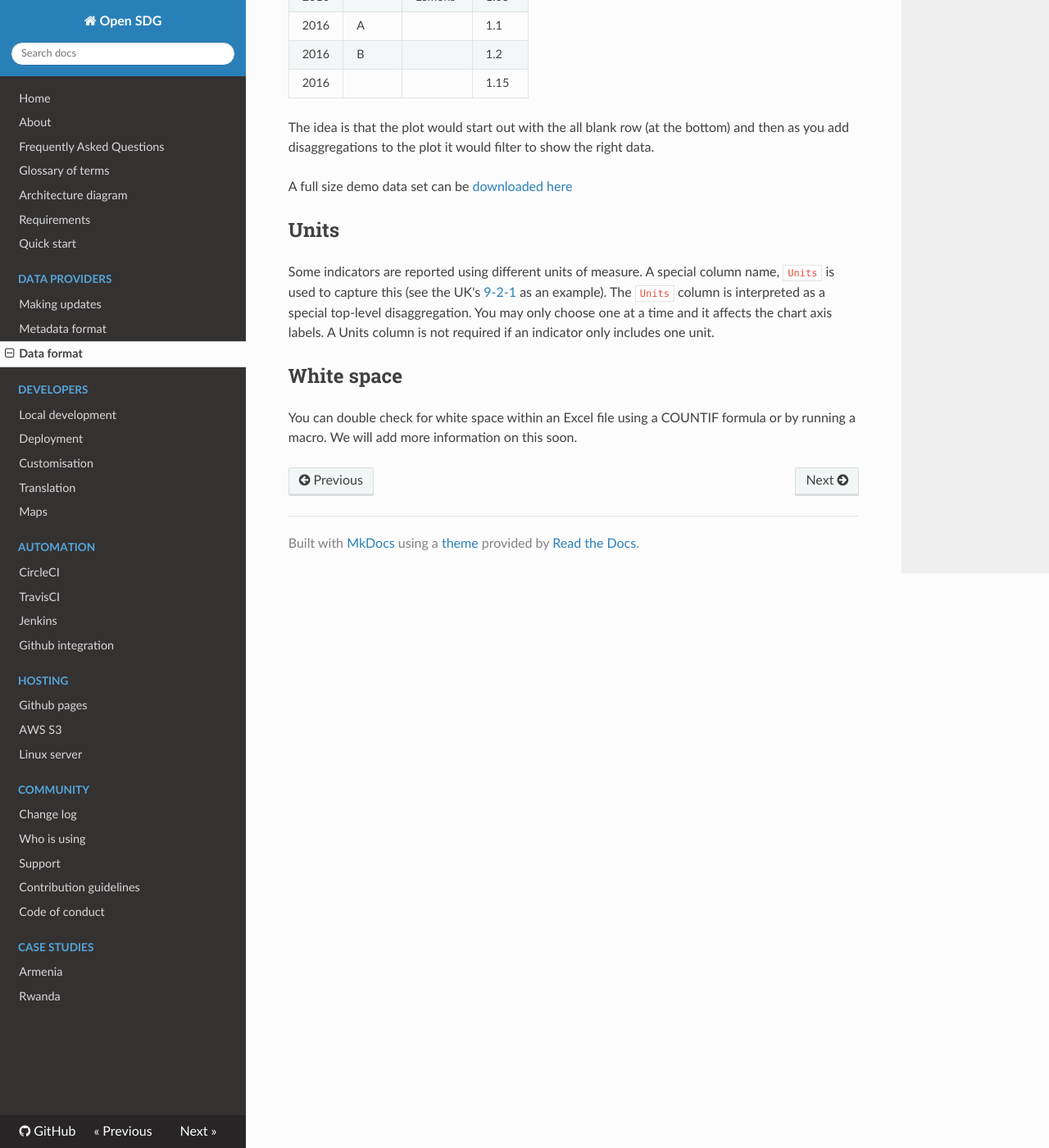
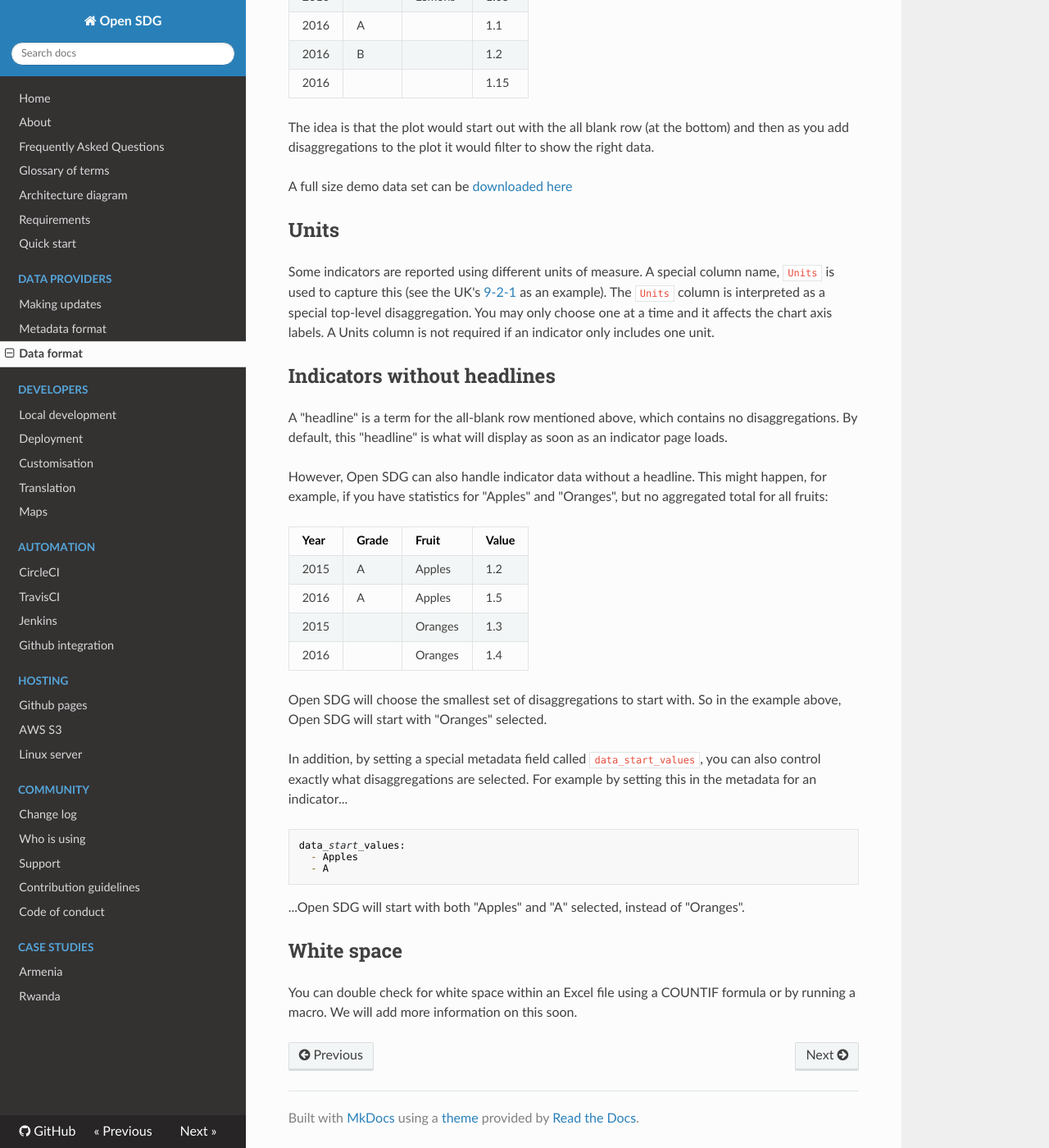
Before and after one commit to open-sdg/open-sdg, an MkDocs documentation site: the page built from docs/data-format.md, in a window 1280 px wide and 1400 px high, scrolled down 1696 px. Shown: the whole window at 82% size. Built offline with MkDocs 1.6.1, drawn with Linux system fonts in a browser that asks for light colours; nearby versions of some CDN libraries; old or Windows-style settings are respelled for this version of MkDocs.

Commit message:
Add section on 'indicators without headlines' in the documentation

````diff
--- a/docs/data-format.md
+++ b/docs/data-format.md
@@ -61,6 +61,31 @@ A full size demo data set can be [downloaded here](https://raw.githubusercontent
 
 Some indicators are reported using different units of measure. A special column name, `Units` is used to capture this (see the UK's [9-2-1](https://github.com/ONSdigital/sdg-data/blob/develop/data/indicator_9-2-1.csv) as an example). The `Units` column is interpreted as a special top-level disaggregation. You may only choose one at a time and it affects the chart axis labels. A Units column is not required if an indicator only includes one unit.
 
+## Indicators without headlines
+
+A "headline" is a term for the all-blank row mentioned above, which contains no disaggregations. By default, this "headline" is what will display as soon as an indicator page loads.
+
+However, Open SDG can also handle indicator data without a headline. This might happen, for example, if you have statistics for "Apples" and "Oranges", but no aggregated total for all fruits:
+
+|Year|Grade|Fruit   | Value|
+|:---|:----|:-------|:-----|
+|2015|A    |Apples  |1.2   |
+|2016|A    |Apples  |1.5   |
+|2015|     |Oranges |1.3   |
+|2016|     |Oranges |1.4   |
+
+Open SDG will choose the smallest set of disaggregations to start with. So in the example above, Open SDG will start with "Oranges" selected.
+
+In addition, by setting a special metadata field called `data_start_values`, you can also control exactly what disaggregations are selected. For example by setting this in the metadata for an indicator...
+
+```
+data_start_values:
+  - Apples
+  - A
+```
+
+...Open SDG will start with both "Apples" and "A" selected, instead of "Oranges".
+
 ## White space
 
 You can double check for white space within an Excel file using a COUNTIF formula or by running a macro. We will add more information on this soon.
````
